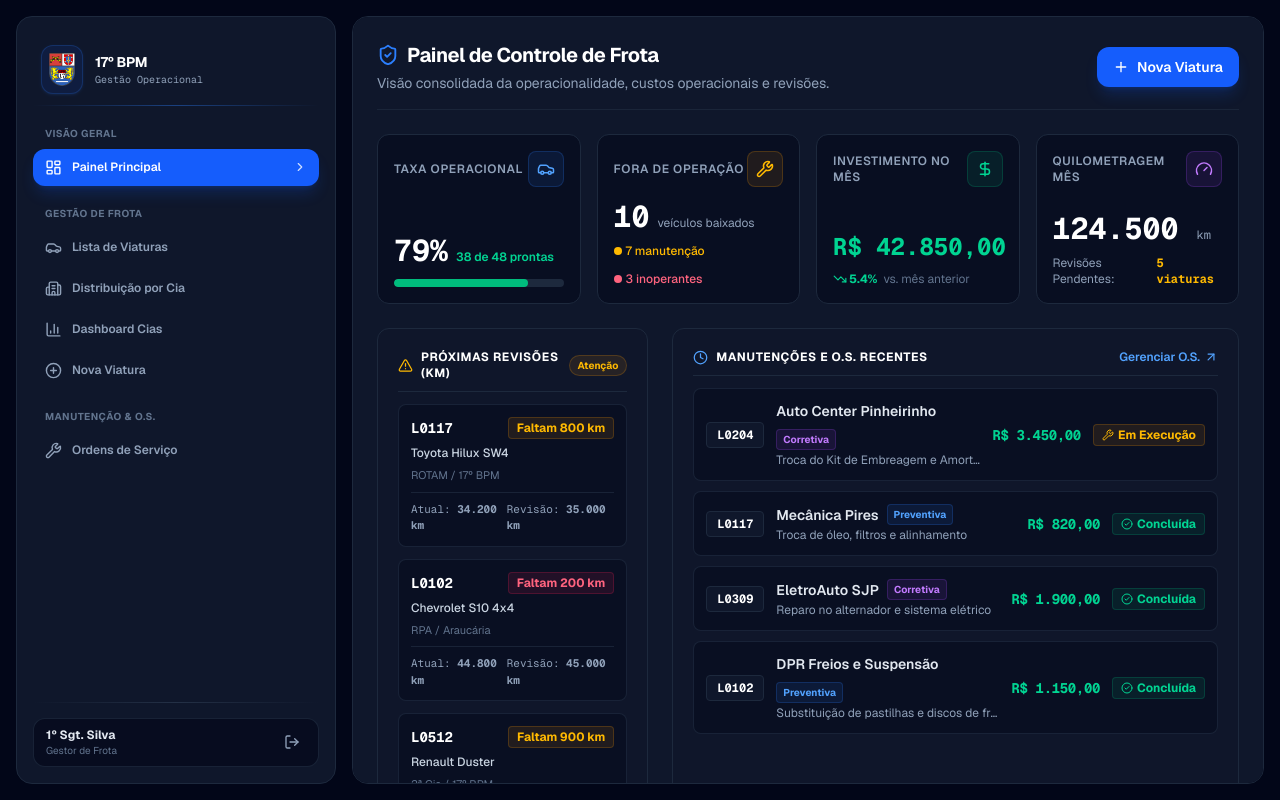
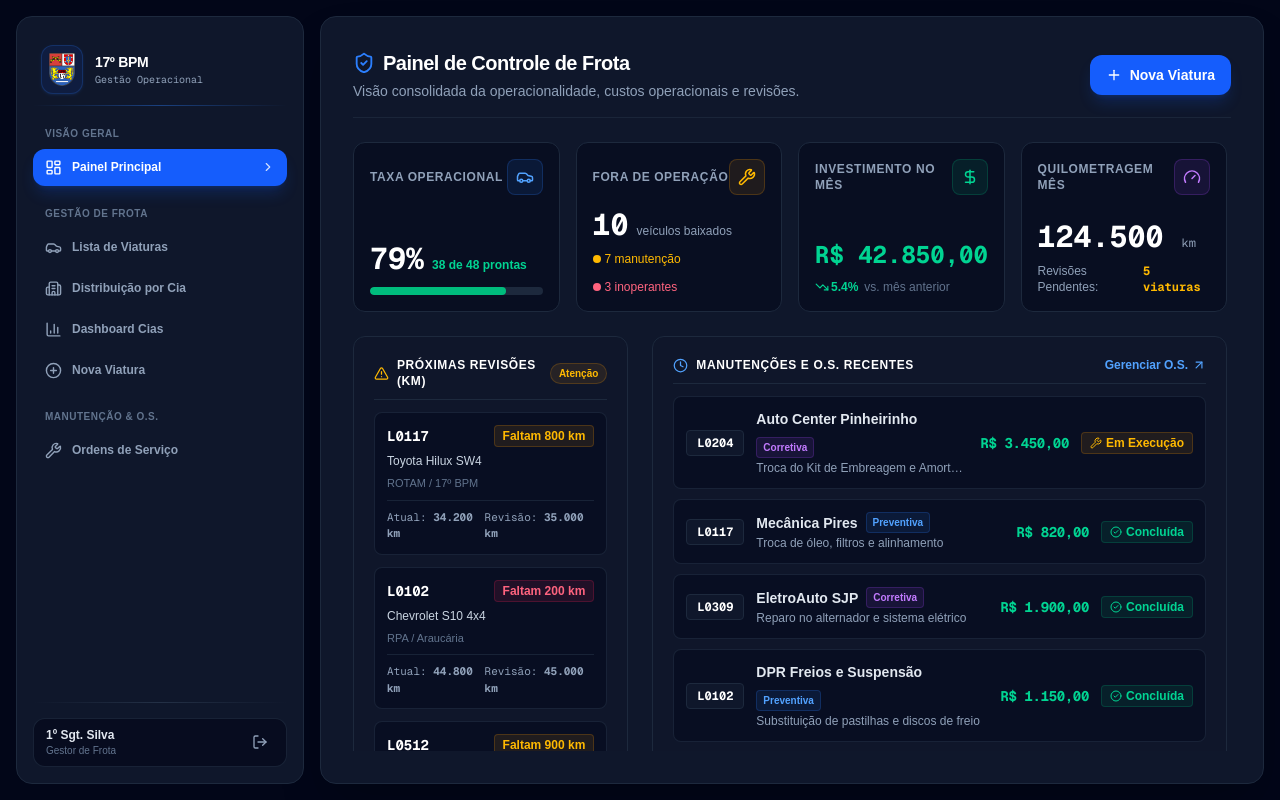
Before and after one commit to hildocosta/sistema-viaturas-17bpm, a Next.js app: page /dashboard in a window 1280 px wide. Built offline with nearby package versions, Linux system fonts and the light colour scheme; no server answers.

Commit message:
fix(layout): ajusta responsividade do dashboard e padroniza o sidebar

```diff
--- a/src/app/dashboard/page.js
+++ b/src/app/dashboard/page.js
@@ -3,6 +3,11 @@
 import React, { useState, useEffect } from "react";
 import Sidebar from "@/components/sidebar/page";
 import {
+  DashboardWrapper,
+  SidebarArea,
+  MainContent,
+  ContentScrollArea,
+  CardsGrid,
   DashboardCard,
   LoadingScreen,
   HeaderActionButton
@@ -154,17 +159,12 @@ export default function DashboardPrincipalPage() {
   if (loading) return <LoadingScreen mensagem="Carregando painel de controle..." />;
 
   return (
-    <div className="flex flex-col lg:flex-row h-screen w-screen bg-slate-950 text-slate-100 overflow-hidden font-sans p-2 sm:p-4 gap-3 sm:gap-4 antialiased">
+    <DashboardWrapper className="min-h-screen bg-slate-950 text-slate-100 flex flex-col md:flex-row">
+      <SidebarArea className="w-full md:w-64 shrink-0">
+        <Sidebar />
+      </SidebarArea>
 
-      {/* Sidebar oculta em dispositivos móveis */}
-      <div className="hidden lg:block lg:w-80 h-full shrink-0">
-        <Sidebar />
-      </div>
-
-      {/* Conteúdo Principal */}
-      <main className="flex-1 h-full bg-slate-900 rounded-xl sm:rounded-2xl border border-slate-800 p-3 sm:p-6 flex flex-col overflow-y-auto relative min-w-0">
-        <div className="max-w-7xl mx-auto w-full space-y-4 sm:space-y-6">
-
+      <MainContent className="flex-1 flex flex-col min-w-0 w-full p-4 sm:p-6 lg:p-8 space-y-4 sm:space-y-6">
         {/* Cabeçalho Responsivo */}
         <div className="flex flex-col sm:flex-row sm:items-center justify-between gap-4 pb-3 sm:pb-4 border-b border-slate-800/80 shrink-0">
           <div>
@@ -187,8 +187,11 @@ export default function DashboardPrincipalPage() {
           </div>
         </div>
 
+        {/* Área Rolar Conteúdo */}
+        <ContentScrollArea className="space-y-4 sm:space-y-6 w-full flex-1 min-h-0">
+
           {/* CARDS SUPERIORES - MÉTRICAS PRINCIPAIS */}
-          <div className="grid grid-cols-1 sm:grid-cols-2 lg:grid-cols-4 gap-4">
+          <CardsGrid className="grid grid-cols-1 sm:grid-cols-2 lg:grid-cols-4 gap-4">
 
             {/* Card 1: Taxa Operacional */}
             <DashboardCard>
@@ -312,7 +315,7 @@ export default function DashboardPrincipalPage() {
               </div>
             </DashboardCard>
 
-          </div>
+          </CardsGrid>
 
           {/* SEÇÃO INTERMEDIÁRIA: REVISÕES E MANUTENÇÕES */}
           <div className="grid grid-cols-1 lg:grid-cols-3 gap-4 sm:gap-6 w-full">
@@ -388,6 +391,7 @@ export default function DashboardPrincipalPage() {
                       key={os.id}
                       className="bg-slate-950/40 border border-slate-800/80 hover:border-slate-700 rounded-lg p-3 flex flex-col sm:flex-row sm:items-center justify-between gap-3 transition-all"
                     >
+                      {/* Prefixo, Oficina e Descrição */}
                       <div className="flex items-start sm:items-center gap-3 min-w-0 flex-1">
                         <span className="font-mono font-bold text-white text-xs bg-slate-900 px-2.5 py-1 rounded border border-slate-800 shrink-0 mt-0.5 sm:mt-0">
                           {os.prefixo}
@@ -407,6 +411,7 @@ export default function DashboardPrincipalPage() {
                         </div>
                       </div>
 
+                      {/* Valor e Status */}
                       <div className="flex items-center justify-between sm:justify-end gap-3 pt-2 sm:pt-0 border-t sm:border-t-0 border-slate-800/50 shrink-0">
                         <span className="font-mono font-bold text-emerald-400 text-xs sm:text-sm tracking-tight">
                           {formatarMoeda(os.valor)}
@@ -421,6 +426,7 @@ export default function DashboardPrincipalPage() {
                           <span>{os.status}</span>
                         </span>
                       </div>
+
                     </div>
                   ))}
                 </div>
@@ -436,8 +442,9 @@ export default function DashboardPrincipalPage() {
 
           </div>
 
-        </div>
-      </main>
-    </div>
+        </ContentScrollArea>
+
+      </MainContent>
+    </DashboardWrapper>
   );
 }
--- a/src/components/Sidebar/page.js
+++ b/src/components/Sidebar/page.js
@@ -22,21 +22,18 @@ export default function Sidebar() {
   const [isOpen, setIsOpen] = useState(false);
 
   const toggleMenu = () => setIsOpen(!isOpen);
+  const closeMenu = () => setIsOpen(false);
 
-  // Fecha o menu mobile e rola suavemente para o topo da página
-  const closeMenu = () => {
-    setIsOpen(false);
-    if (typeof window !== "undefined") {
-      window.scrollTo({ top: 0, behavior: "smooth" });
+  const isRouteActive = (route) => {
+    if (
+      route === "/dashboard" ||
+      route === "/dashboard/viaturas" ||
+      route === "/dashboard/companhias" ||
+      route === "/dashboard/companhias/dashboard"
+    ) {
+      return pathname === route;
     }
-  };
-
-  // Verificação precisa de rota ativa (suporta rotas exatas e sub-rotas)
-  const isRouteActive = (route) => {
-    if (route === "/dashboard") {
-      return pathname === "/dashboard";
-    }
-    return pathname === route || pathname.startsWith(`${route}/`);
+    return pathname?.startsWith(route);
   };
 
   const menuItems = [
@@ -89,8 +86,8 @@ export default function Sidebar() {
 
   return (
     <>
-      {/* 1. TOPO MÓVEL (Visível apenas em dispositivos móveis - hidden em md:) */}
-      <div className="md:hidden flex items-center justify-between bg-slate-900 border-b border-slate-800 px-4 py-3 sticky top-0 z-40">
+      {/* 1. CABEÇALHO MÓVEL (100% da largura, cola no topo do ecrã) */}
+      <div className="md:hidden flex items-center justify-between bg-slate-900 border-b border-slate-800 px-4 py-3 w-full sticky top-0 left-0 right-0 z-40">
         <div className="flex items-center gap-3">
           <div className="p-1.5 bg-blue-600/10 border border-blue-500/20 rounded-xl">
             <Image
@@ -117,22 +114,23 @@ export default function Sidebar() {
         </button>
       </div>
 
-      {/* 2. OVERLAY ESCURO (Para fechar ao clicar fora no mobile) */}
+      {/* 2. OVERLAY ESCURO COM BLUR */}
       {isOpen && (
         <div
           onClick={closeMenu}
-          className="md:hidden fixed inset-0 bg-slate-950/80 backdrop-blur-xs z-40"
+          className="md:hidden fixed inset-0 bg-slate-950/80 backdrop-blur-xs z-40 transition-opacity"
         />
       )}
 
-      {/* 3. SIDEBAR (Fixa em Desktop / Deslizante no Mobile) */}
+      {/* 3. SIDEBAR (Drawer Deslizante no Telemóvel / Painel Fixo em Desktop) */}
       <aside
         className={`
           fixed md:relative top-0 left-0 z-50 md:z-auto
-          w-64 md:w-full h-full bg-slate-900 border-r md:border border-slate-800
-          md:rounded-2xl p-4 flex flex-col justify-between container-sombrio select-none
+          w-[280px] sm:w-80 md:w-full h-full min-h-screen md:min-h-0 bg-slate-900
+          border-r md:border border-slate-800 md:rounded-2xl p-4
+          flex flex-col justify-between select-none
           transition-transform duration-300 ease-in-out
-          ${isOpen ? "translate-x-0" : "-translate-x-full md:translate-x-0"}
+          ${isOpen ? "translate-x-0 shadow-2xl" : "-translate-x-full md:translate-x-0"}
         `}
       >
         <div>
@@ -151,15 +149,17 @@ export default function Sidebar() {
               <h1 className="text-sm font-bold text-white tracking-tight">17º BPM</h1>
               <p className="text-[10px] text-slate-400 font-mono">Gestão Operacional</p>
             </div>
-
-            <div className="absolute bottom-0 left-0 right-0 h-px bg-linear-to-r from-transparent via-blue-500/40 to-transparent" />
+            <div className="absolute bottom-0 left-0 right-0 h-px bg-gradient-to-r from-transparent via-blue-500/40 to-transparent" />
           </div>
 
-          {/* Botão Fechar para Mobile dentro da Sidebar */}
+          {/* Cabeçalho Fechar no Telemóvel */}
           <div className="md:hidden flex justify-between items-center pb-4 mb-4 border-b border-slate-800">
             <span className="text-xs font-bold text-slate-400 uppercase tracking-wider">Navegação</span>
-            <button onClick={closeMenu} className="text-slate-400 hover:text-white p-1 cursor-pointer">
-              <X size={18} />
+            <button
+              onClick={closeMenu}
+              className="text-slate-400 hover:text-white p-1 rounded-lg hover:bg-slate-800 transition cursor-pointer"
+            >
+              <X size={20} />
             </button>
           </div>
 
@@ -203,7 +203,7 @@ export default function Sidebar() {
 
         {/* Rodapé da Sidebar - Usuário & Sair */}
         <div className="relative pt-4 mt-auto">
-          <div className="absolute top-0 left-0 right-0 h-px bg-linear-to-r from-transparent via-slate-700/60 to-transparent mb-3" />
+          <div className="absolute top-0 left-0 right-0 h-px bg-gradient-to-r from-transparent via-slate-700/60 to-transparent mb-3" />
 
           <div className="flex items-center justify-between px-3 py-2 bg-slate-950/60 border border-slate-800/80 rounded-xl">
             <div className="min-w-0">
--- a/src/components/sidebar/page.js
+++ b/src/components/sidebar/page.js
@@ -33,7 +33,7 @@ export default function Sidebar() {
     ) {
       return pathname === route;
     }
-    return pathname.startsWith(route);
+    return pathname?.startsWith(route);
   };
 
   const menuItems = [
@@ -86,8 +86,8 @@ export default function Sidebar() {
 
   return (
     <>
-      {/* 1. TOPO MÓVEL (Visível apenas em telemóveis - hidden em md:) */}
-      <div className="md:hidden flex items-center justify-between bg-slate-900 border-b border-slate-800 px-4 py-3 sticky top-0 z-40">
+      {/* 1. CABEÇALHO MÓVEL (100% da largura, cola no topo do ecrã) */}
+      <div className="md:hidden flex items-center justify-between bg-slate-900 border-b border-slate-800 px-4 py-3 w-full sticky top-0 left-0 right-0 z-40">
         <div className="flex items-center gap-3">
           <div className="p-1.5 bg-blue-600/10 border border-blue-500/20 rounded-xl">
             <Image
@@ -107,29 +107,30 @@ export default function Sidebar() {
         {/* Botão Hambúrguer */}
         <button
           onClick={toggleMenu}
-          className="p-2 text-slate-300 hover:text-white bg-slate-800/80 rounded-lg border border-slate-700 transition"
+          className="p-2 text-slate-300 hover:text-white bg-slate-800/80 rounded-lg border border-slate-700 transition cursor-pointer"
           aria-label="Abrir menu"
         >
           {isOpen ? <X size={20} /> : <Menu size={20} />}
         </button>
       </div>
 
-      {/* 2. OVERLAY ESCURO (Para fechar ao clicar fora no telemóvel) */}
+      {/* 2. OVERLAY ESCURO COM BLUR */}
       {isOpen && (
         <div
           onClick={closeMenu}
-          className="md:hidden fixed inset-0 bg-slate-950/80 backdrop-blur-xs z-40"
+          className="md:hidden fixed inset-0 bg-slate-950/80 backdrop-blur-xs z-40 transition-opacity"
         />
       )}
 
-      {/* 3. SIDEBAR (Fixa em Desktop / Deslizante no Telemóvel) */}
+      {/* 3. SIDEBAR (Drawer Deslizante no Telemóvel / Painel Fixo em Desktop) */}
       <aside
         className={`
           fixed md:relative top-0 left-0 z-50 md:z-auto
-          w-64 md:w-full h-full bg-slate-900 border-r md:border border-slate-800
-          md:rounded-2xl p-4 flex flex-col justify-between container-sombrio select-none
+          w-[280px] sm:w-80 md:w-full h-full min-h-screen md:min-h-0 bg-slate-900
+          border-r md:border border-slate-800 md:rounded-2xl p-4
+          flex flex-col justify-between select-none
           transition-transform duration-300 ease-in-out
-          ${isOpen ? "translate-x-0" : "-translate-x-full md:translate-x-0"}
+          ${isOpen ? "translate-x-0 shadow-2xl" : "-translate-x-full md:translate-x-0"}
         `}
       >
         <div>
@@ -148,15 +149,17 @@ export default function Sidebar() {
               <h1 className="text-sm font-bold text-white tracking-tight">17º BPM</h1>
               <p className="text-[10px] text-slate-400 font-mono">Gestão Operacional</p>
             </div>
-
-            <div className="absolute bottom-0 left-0 right-0 h-px bg-linear-to-r from-transparent via-blue-500/40 to-transparent" />
+            <div className="absolute bottom-0 left-0 right-0 h-px bg-gradient-to-r from-transparent via-blue-500/40 to-transparent" />
           </div>
 
-          {/* Botão Fechar para Mobile dentro da Sidebar */}
+          {/* Cabeçalho Fechar no Telemóvel */}
           <div className="md:hidden flex justify-between items-center pb-4 mb-4 border-b border-slate-800">
             <span className="text-xs font-bold text-slate-400 uppercase tracking-wider">Navegação</span>
-            <button onClick={closeMenu} className="text-slate-400 hover:text-white p-1">
-              <X size={18} />
+            <button
+              onClick={closeMenu}
+              className="text-slate-400 hover:text-white p-1 rounded-lg hover:bg-slate-800 transition cursor-pointer"
+            >
+              <X size={20} />
             </button>
           </div>
 
@@ -200,7 +203,7 @@ export default function Sidebar() {
 
         {/* Rodapé da Sidebar - Usuário & Sair */}
         <div className="relative pt-4 mt-auto">
-          <div className="absolute top-0 left-0 right-0 h-px bg-linear-to-r from-transparent via-slate-700/60 to-transparent mb-3" />
+          <div className="absolute top-0 left-0 right-0 h-px bg-gradient-to-r from-transparent via-slate-700/60 to-transparent mb-3" />
 
           <div className="flex items-center justify-between px-3 py-2 bg-slate-950/60 border border-slate-800/80 rounded-xl">
             <div className="min-w-0">
```
Lines whose indentation alone changed are shown as unchanged.
